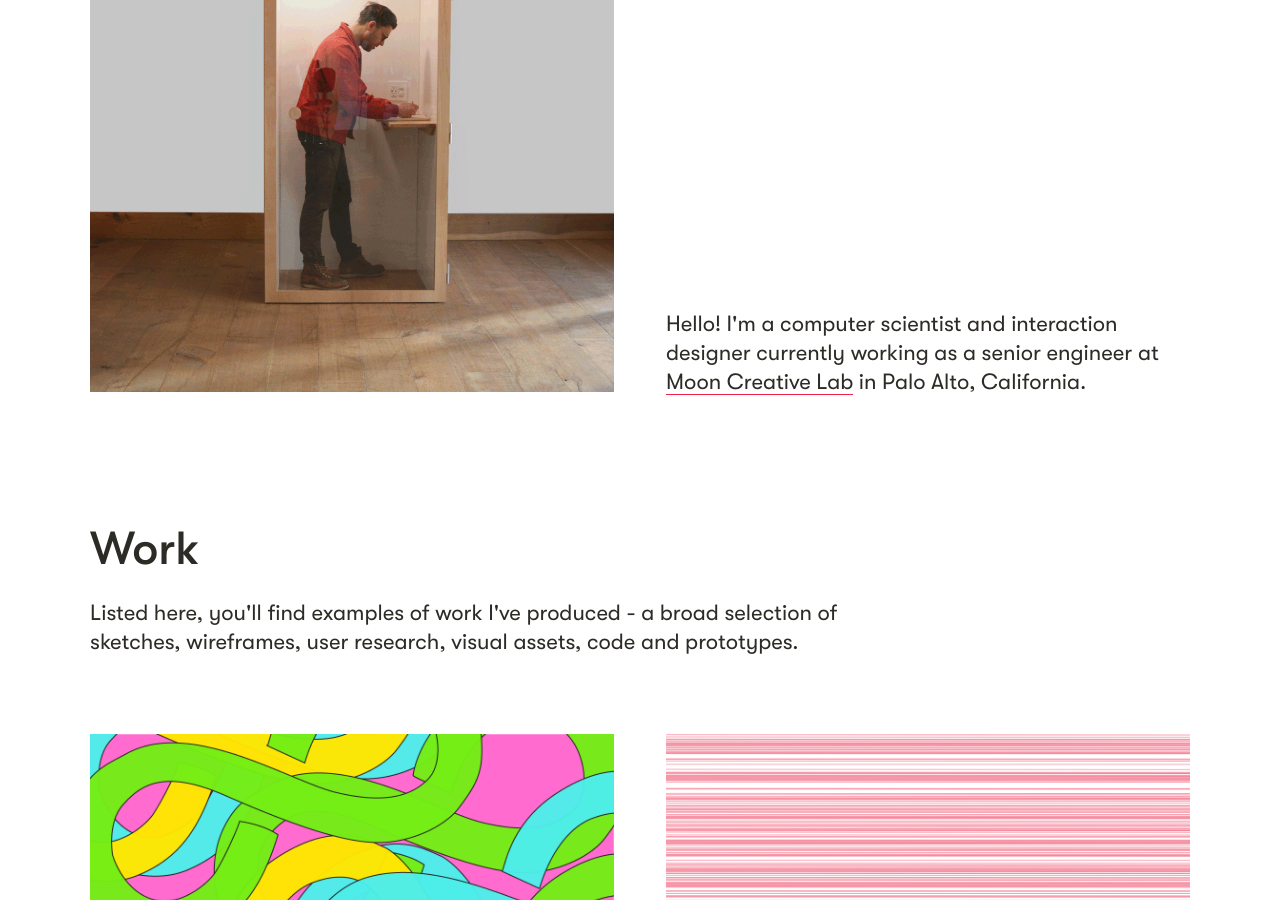
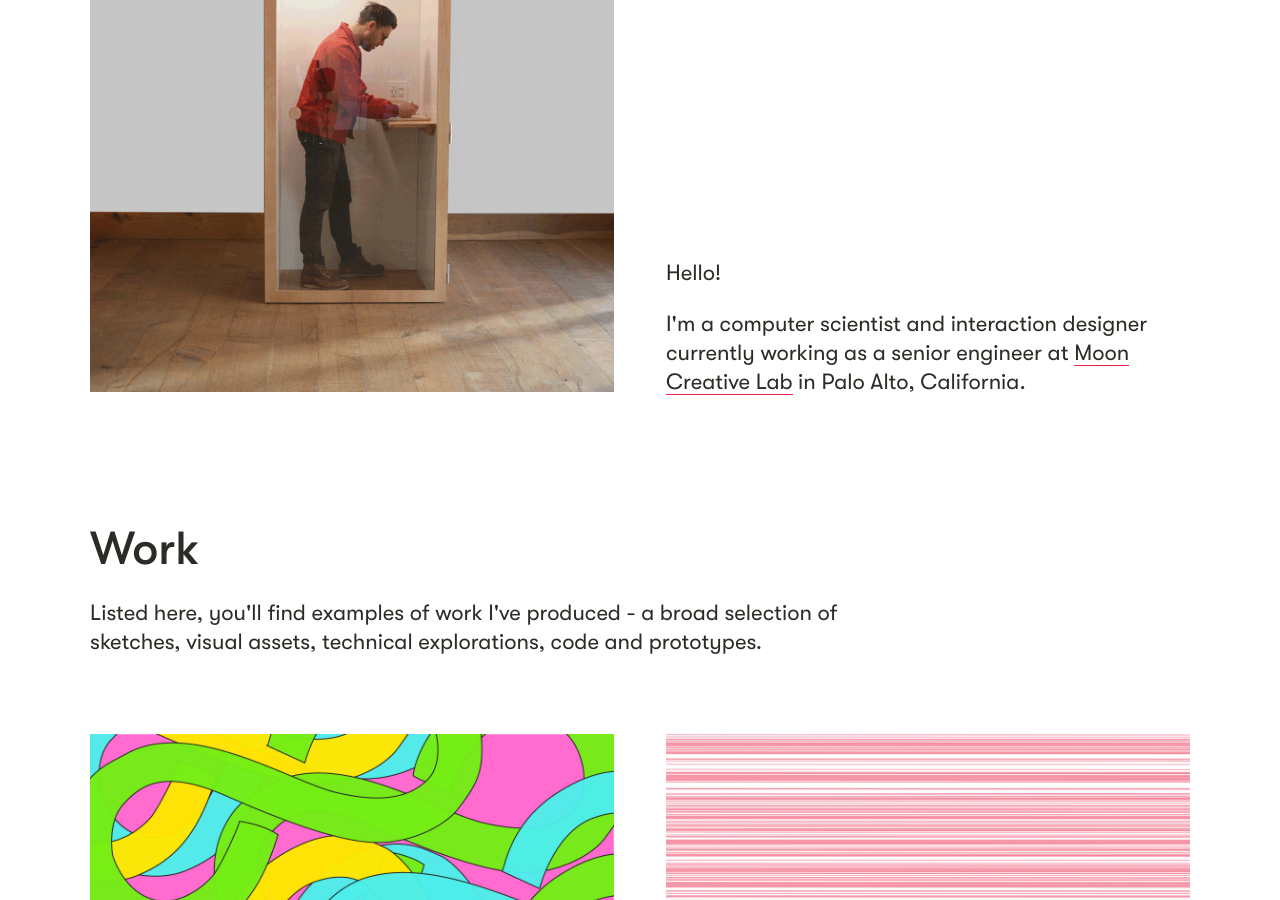
Before and after one commit to phillipsm/mattphillips-us, a Jekyll site: the page built from index.html, in a window 1280 px wide and 900 px high, scrolled down 485 px. Built offline with Jekyll 4.4.1, drawn with Linux system fonts in a browser that asks for light colours.

Commit message:
a little more cleanup of the landing

```diff
--- a/index.html
+++ b/index.html
@@ -19,12 +19,13 @@
         </div>
 
         <div class="intro-text">
-            <p class="end-element">Hello! I'm a computer scientist and interaction designer currently working as a senior engineer at <a href="https://www.mooncreativelab.com/">Moon Creative Lab</a> in Palo Alto, California.</p>
+            <p>Hello!</p>
+            <p class="end-element">I'm a computer scientist and interaction designer currently working as a senior engineer at <a href="https://www.mooncreativelab.com/">Moon Creative Lab</a> in Palo Alto, California.</p>
         </div>
 
         <div id="work" class="work-text">
           <h2 class="section-title">Work</h2>
-          <p class="end-element">Listed here, you'll find examples of work I've produced - a broad selection of sketches, wireframes, user research, visual assets, code and prototypes.</p>
+          <p class="end-element">Listed here, you'll find examples of work I've produced - a broad selection of sketches, visual assets, technical explorations, code and prototypes.</p>
         </div>
 
         {% include explore-more.html %}
```
